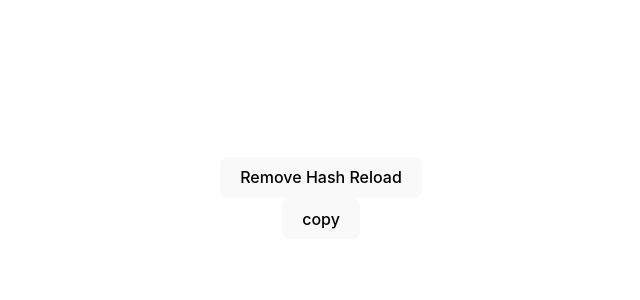
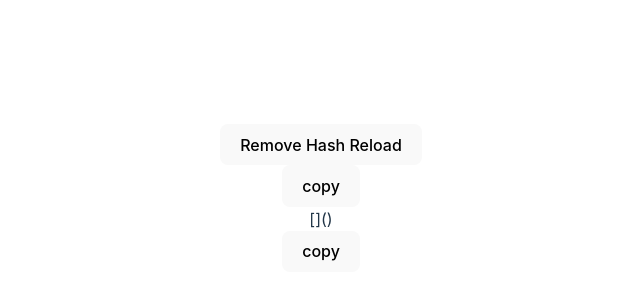
Before and after one commit to KasumiMercury/rhash-reload-extension, a React (Vite) app: page / in a window 1280 px wide. Shown: the part 202-502 px from the top of the page, without its empty margins (319-959 px from the left). Built offline with nearby package versions, Linux system fonts and the light colour scheme; no server answers.

Commit message:
feat: Markdown copy

```diff
--- a/src/App.tsx
+++ b/src/App.tsx
@@ -1,6 +1,6 @@
 import "./App.css";
 import { useState } from "react";
-import {getActiveTabInfo, getHashRemovedURL} from "./utils/url.ts";
+import { getActiveTabInfo, getHashRemovedURL } from "./utils/url.ts";
 
 function App() {
 	const [currentTitle, setCurrentTitle] = useState("");
@@ -26,7 +26,11 @@ function App() {
 		navigator.clipboard.writeText(text).then(() => {
 			setCopied(true);
 		});
-	}
+	};
+
+	const makeMarkdownLink = (title: string, url: string) => {
+		return `[${title}](${url})`;
+	};
 
 	return (
 		<>
@@ -39,9 +43,23 @@ function App() {
 					</button>
 				</div>
 				<div>{rHashedURL}</div>
-				<button type="button" onClick={() => {
-					writeToClipboard(rHashedURL);
-				}}>copy</button>
+				<button
+					type="button"
+					onClick={() => {
+						writeToClipboard(rHashedURL);
+					}}
+				>
+					copy
+				</button>
+				<div>{makeMarkdownLink(currentTitle, currentURL)}</div>
+				<button
+					type="button"
+					onClick={() => {
+						writeToClipboard(makeMarkdownLink(currentTitle, currentURL));
+					}}
+				>
+					copy
+				</button>
 				{copied && <div>Copied!</div>}
 			</div>
 		</>
```
